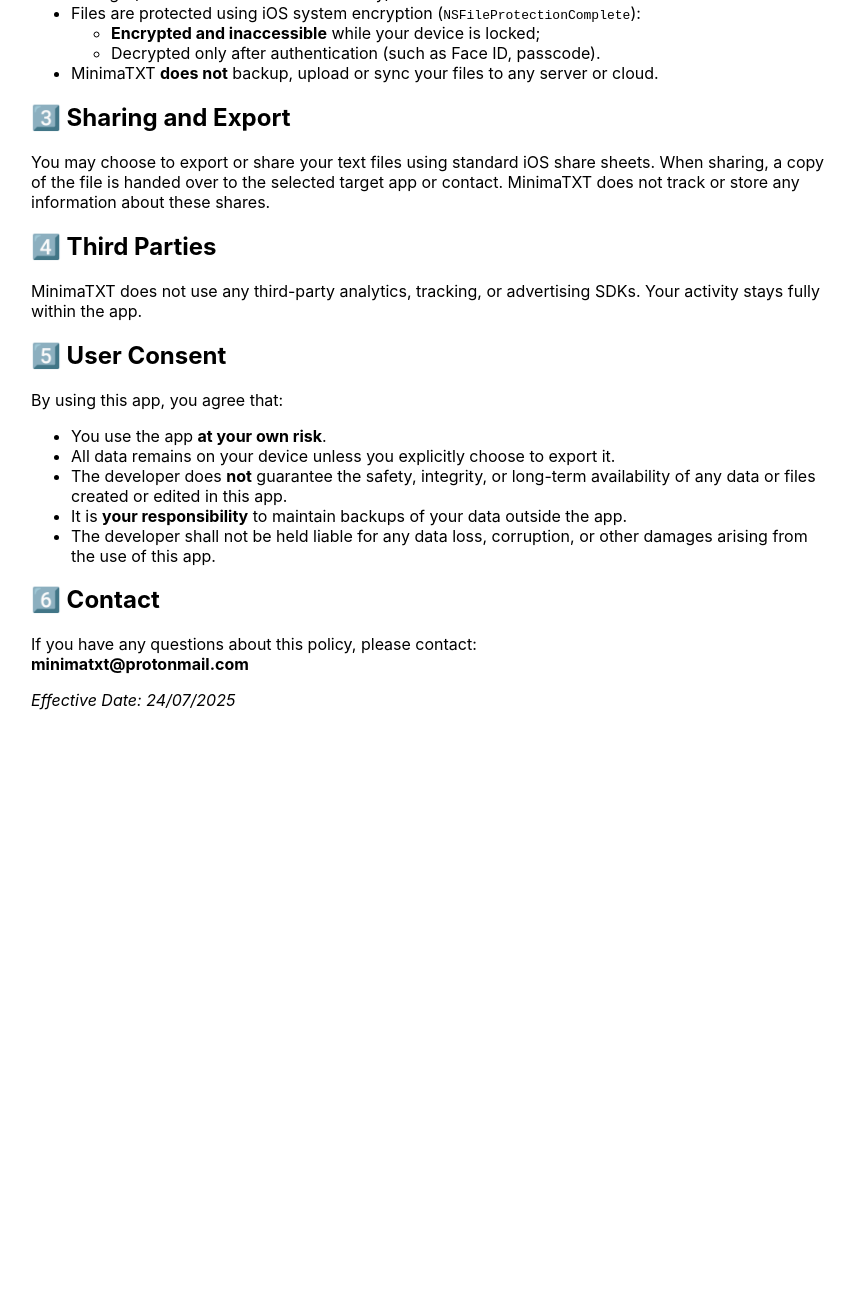
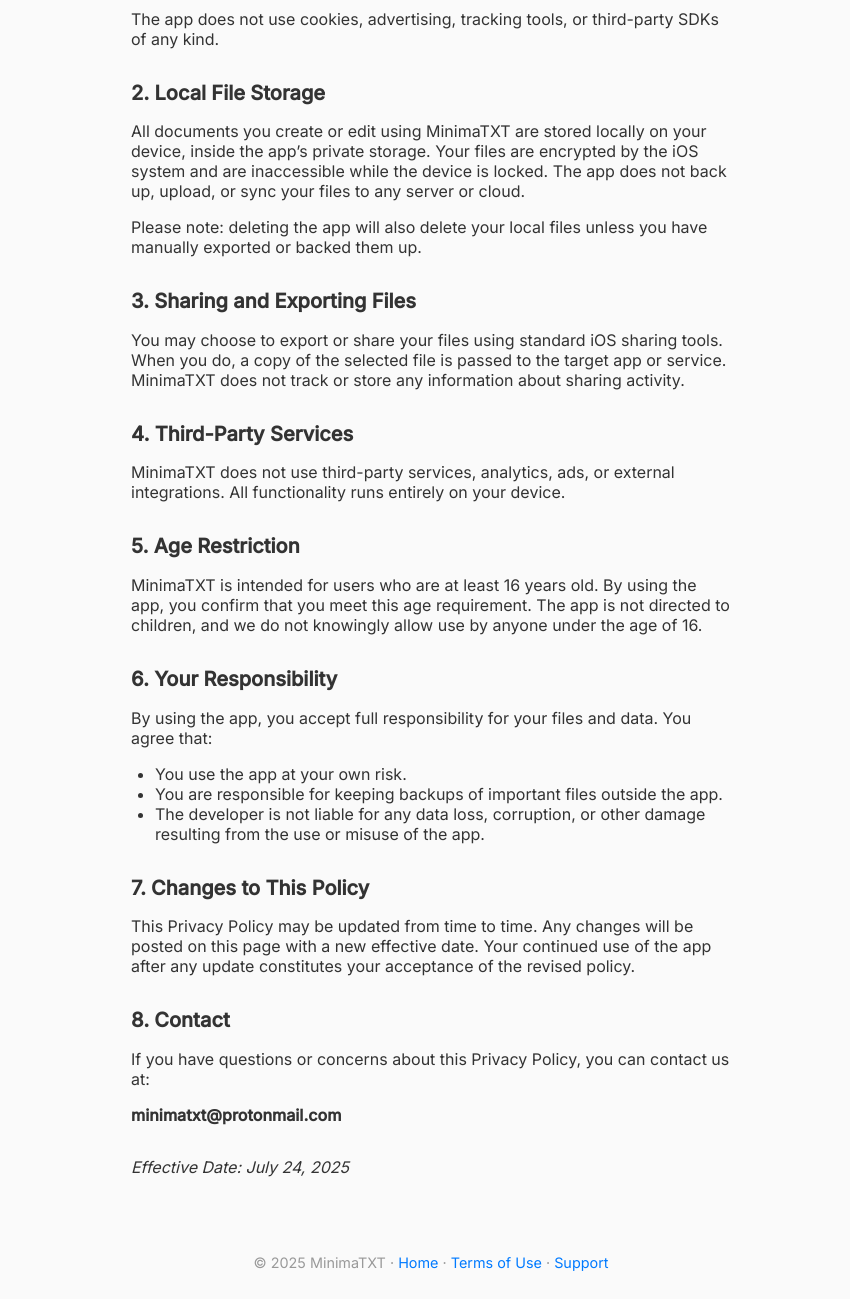
Before and after one commit to bannev/minimatxt-site, a plain HTML site: page privacy.html in a window 1280 px wide. Shown: the part 315-1614 px from the top of the page, without its empty margins (209-1059 px from the left). Before the commit the page ends 1065 px from the top, so only its background shows below. Drawn offline with Linux system fonts and the light colour scheme.

Commit message:
Update PP

```diff
--- a/privacy.html
+++ b/privacy.html
@@ -2,47 +2,123 @@
 <html lang="en">
 <head>
   <meta charset="UTF-8" />
-  <meta name="viewport" content="width=device-width, initial-scale=1.0" />
+  <meta name="viewport" content="width=device-width, initial-scale=1.0"/>
   <title>MinimaTXT — Privacy Policy</title>
+  <link rel="icon" type="image/png" href="favicon.png">
+  <link href="https://fonts.googleapis.com/css2?family=Inter:wght@400;500&display=swap" rel="stylesheet">
+  <style>
+    body {
+      font-family: 'Inter', -apple-system, BlinkMacSystemFont, 'Segoe UI', Roboto, Oxygen, Ubuntu, Cantarell, 'Open Sans', 'Helvetica Neue', sans-serif;
+      margin: 0;
+      padding: 0;
+      background: #fafafa;
+      color: #333;
+    }
+    header {
+      text-align: center;
+      padding: 2em 1em;
+    }
+    header h1 {
+      margin: 0;
+      font-size: 2em;
+      font-weight: 600;
+    }
+    main {
+      max-width: 600px;
+      margin: 0 auto;
+      padding: 1em;
+    }
+    section {
+      margin-bottom: 2em;
+    }
+    h2 {
+      font-size: 1.25em;
+      margin-top: 1.5em;
+    }
+    a {
+      color: #007aff;
+      text-decoration: none;
+    }
+    footer {
+      text-align: center;
+      font-size: 0.9em;
+      color: #999;
+      padding: 2em 0;
+    }
+  </style>
 </head>
-<body style="font-family: -apple-system, sans-serif; max-width: 800px; margin: 40px auto; padding: 0 20px;">
-  <h1>Privacy Policy</h1>
-  <p><strong>MinimaTXT</strong> respects your privacy and is committed to protecting your personal data.</p>
+<body>
 
-  <h2>1️⃣ Data Collection</h2>
-  <p>MinimaTXT does <strong>not</strong> collect, transmit, or store any personal data on external servers.</p>
+  <header>
+    <h1>Privacy Policy</h1>
+  </header>
 
-  <h2>2️⃣ File Storage and Security</h2>
-  <ul>
-    <li>All documents you create or edit are stored <strong>locally</strong> on your device, inside the application’s private storage (sandboxed Documents directory).</li>
-    <li>Files are protected using iOS system encryption (<code>NSFileProtectionComplete</code>):</li>
-    <ul>
-      <li><strong>Encrypted and inaccessible</strong> while your device is locked;</li>
-      <li>Decrypted only after authentication (such as Face ID, passcode).</li>
-    </ul>
-    <li>MinimaTXT <strong>does not</strong> backup, upload or sync your files to any server or cloud.</li>
-  </ul>
+  <main>
 
-  <h2>3️⃣ Sharing and Export</h2>
-  <p>You may choose to export or share your text files using standard iOS share sheets. When sharing, a copy of the file is handed over to the selected target app or contact. MinimaTXT does not track or store any information about these shares.</p>
+    <section>
+      <p>This Privacy Policy describes how MinimaTXT handles your information. We take your privacy seriously and are committed to protecting your data.</p>
+    </section>
 
-  <h2>4️⃣ Third Parties</h2>
-  <p>MinimaTXT does not use any third-party analytics, tracking, or advertising SDKs. Your activity stays fully within the app.</p>
+    <section>
+      <h2>1. No Data Collection</h2>
+      <p>MinimaTXT does not collect, store, transmit, or process any personal data. This includes, but is not limited to: names, email addresses, IP addresses, device identifiers, or usage analytics.</p>
+      <p>The app does not use cookies, advertising, tracking tools, or third-party SDKs of any kind.</p>
+    </section>
 
-  <h2>5️⃣ User Consent</h2>
-  <p>By using this app, you agree that:</p>
-  <ul>
-    <li>You use the app <strong>at your own risk</strong>.</li>
-    <li>All data remains on your device unless you explicitly choose to export it.</li>
-    <li>The developer does <strong>not</strong> guarantee the safety, integrity, or long-term availability of any data or files created or edited in this app.</li>
-    <li>It is <strong>your responsibility</strong> to maintain backups of your data outside the app.</li>
-    <li>The developer shall not be held liable for any data loss, corruption, or other damages arising from the use of this app.</li>
-  </ul>
+    <section>
+      <h2>2. Local File Storage</h2>
+      <p>All documents you create or edit using MinimaTXT are stored locally on your device, inside the app’s private storage. Your files are encrypted by the iOS system and are inaccessible while the device is locked. The app does not back up, upload, or sync your files to any server or cloud.</p>
+      <p>Please note: deleting the app will also delete your local files unless you have manually exported or backed them up.</p>
+    </section>
 
-  <h2>6️⃣ Contact</h2>
-  <p>If you have any questions about this policy, please contact:<br />
-  <strong>minimatxt@protonmail.com</strong></p>
+    <section>
+      <h2>3. Sharing and Exporting Files</h2>
+      <p>You may choose to export or share your files using standard iOS sharing tools. When you do, a copy of the selected file is passed to the target app or service. MinimaTXT does not track or store any information about sharing activity.</p>
+    </section>
 
-  <p><em>Effective Date: 24/07/2025</em></p>
+    <section>
+      <h2>4. Third-Party Services</h2>
+      <p>MinimaTXT does not use third-party services, analytics, ads, or external integrations. All functionality runs entirely on your device.</p>
+    </section>
+
+    <section>
+      <h2>5. Age Restriction</h2>
+      <p>MinimaTXT is intended for users who are at least 16 years old. By using the app, you confirm that you meet this age requirement. The app is not directed to children, and we do not knowingly allow use by anyone under the age of 16.</p>
+    </section>
+
+    <section>
+      <h2>6. Your Responsibility</h2>
+      <p>By using the app, you accept full responsibility for your files and data. You agree that:</p>
+      <ul style="list-style-type: disc; padding-left: 1.5em;">
+        <li>You use the app at your own risk.</li>
+        <li>You are responsible for keeping backups of important files outside the app.</li>
+        <li>The developer is not liable for any data loss, corruption, or other damage resulting from the use or misuse of the app.</li>
+      </ul>
+    </section>
+
+    <section>
+      <h2>7. Changes to This Policy</h2>
+      <p>This Privacy Policy may be updated from time to time. Any changes will be posted on this page with a new effective date. Your continued use of the app after any update constitutes your acceptance of the revised policy.</p>
+    </section>
+
+    <section>
+      <h2>8. Contact</h2>
+      <p>If you have questions or concerns about this Privacy Policy, you can contact us at:</p>
+      <p><strong>minimatxt@protonmail.com</strong></p>
+    </section>
+
+    <section>
+      <p><em>Effective Date: July 24, 2025</em></p>
+    </section>
+
+  </main>
+
+  <footer>
+    © 2025 MinimaTXT ·
+    <a href="index.html">Home</a> ·
+    <a href="terms.html">Terms of Use</a> ·
+    <a href="support.html">Support</a>
+  </footer>
+
 </body>
 </html>
```
